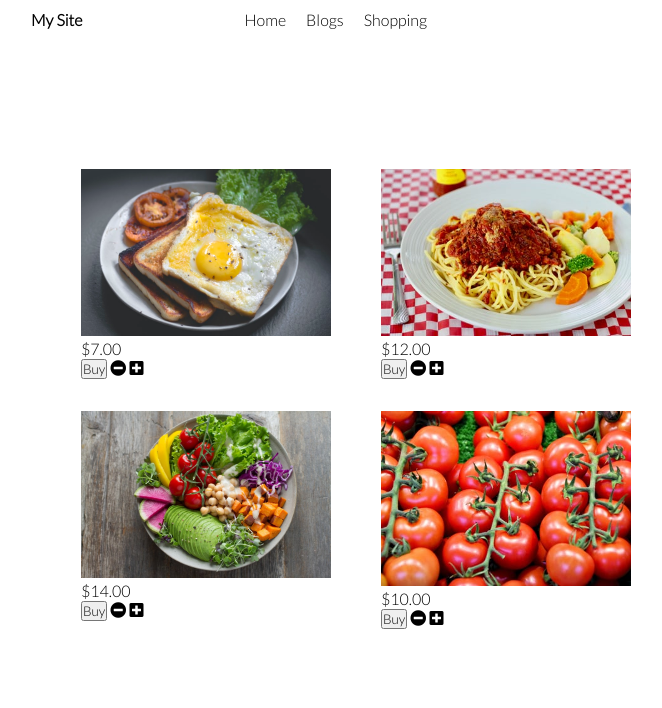
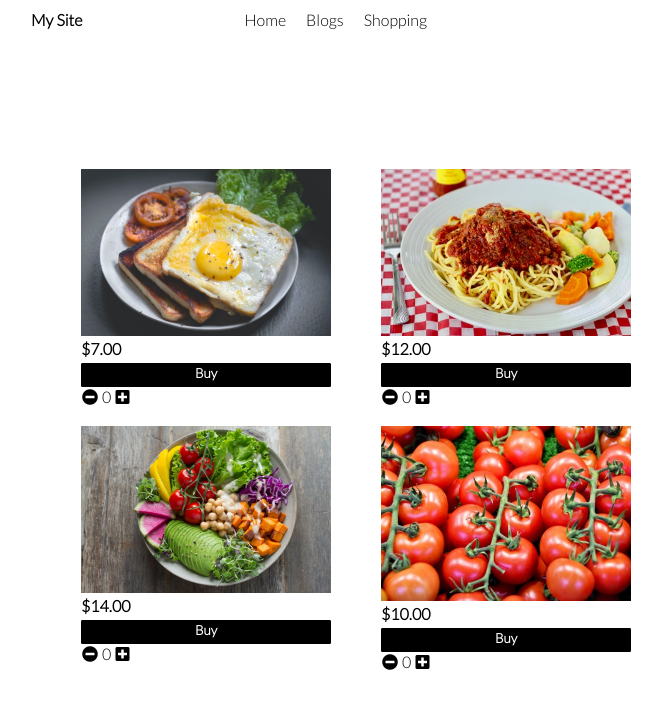
Before and after one commit to Joe-Powell/Shopping_Cart2021, a plain HTML site: page index.html in a window 1280 px wide. Shown: the whole page, without its empty margins (269-931 px from the left). Drawn offline with Linux system fonts and the light colour scheme.

Commit message:
fix error addQuantitySpan

```diff
--- a/index.html
+++ b/index.html
@@ -39,11 +39,15 @@
 
             </p>
             <button type='button' class="btn">Buy</button>
+            <div class="quantifiers">
                 <i class="fas fa-minus-circle"></i>
-            <span class='quant1'></span>
+                <span class='quant1'>0</span>
                 <i class="fas fa-plus-square"></i>
+            </div>
             <span class='totalPriceSpan1 totalPriceSpan'></span>
         </div>
+
+
 
         <div class="card">
             <div class="imgCont">
@@ -53,9 +57,11 @@
 
             </p>
             <button type='button' class="btn">Buy</button>
+            <div class="quantifiers">
                 <i class="fas fa-minus-circle"></i>
-            <span class='quant2'></span>
+                <span class='quant2'>0</span>
                 <i class="fas fa-plus-square"></i>
+            </div>
             <span class='totalPriceSpan2 totalPriceSpan'></span>
         </div>
 
@@ -67,9 +73,11 @@
 
             </p>
             <button type='button' class="btn">Buy</button>
+            <div class="quantifiers">
                 <i class="fas fa-minus-circle"></i>
-            <span class='quant3'></span>
+                <span class='quant3'>0</span>
                 <i class="fas fa-plus-square"></i>
+            </div>
             <span class='totalPriceSpan3 totalPriceSpan'></span>
         </div>
 
@@ -81,9 +89,11 @@
 
             </p>
             <button type='button' class="btn">Buy</button>
+            <div class="quantifiers">
                 <i class="fas fa-minus-circle"></i>
-            <span class='quant4'></span>
+                <span class='quant4'>0</span>
                 <i class="fas fa-plus-square"></i>
+            </div>
             <span class='totalPriceSpan4 totalPriceSpan'></span>
         </div>
 
--- a/main.js
+++ b/main.js
@@ -42,6 +42,9 @@ const imgCont = document.querySelectorAll('.imgCont');
 const img = document.querySelectorAll('img');
 const itemPrice = document.querySelectorAll('.itemPrice');
 const btns = document.querySelectorAll('.btn');
+const plusSquare = document.querySelectorAll('.fa-plus-square');
+const quantifiers = document.querySelectorAll('.quantifiers')
+
 
 
 
@@ -59,11 +62,16 @@ for (let i = 0; i < cards.length; i++) {
         totalItems(items[i])
         totalPrice(items[i])
         addQuantitySpan()
+
     })
 
 
 
+
+
 }
+
+
 
 
 
@@ -99,12 +107,15 @@ function addItem(add) {
 }
 
 
-// add quantity to each items card. invokes 2 times,  inside for loop and invokes when the page loads
+
+
+
+// add quantity to each items card. 2 places  btns[i].addEventListener and below
 function addQuantitySpan() {
 
     let itemsStored = localStorage.getItem('items')
     itemsStored = JSON.parse(itemsStored)
-
+    if (itemsStored) {
         if (itemsStored.Eggs) {
             document.querySelector('.quant1').innerHTML = itemsStored.Eggs.incart;
             document.querySelector('.totalPriceSpan1').innerHTML = `$${itemsStored.Eggs.incart * itemsStored.Eggs.price}.00`;
@@ -121,11 +132,26 @@ function addQuantitySpan() {
             document.querySelector('.quant4').innerHTML = itemsStored.Tomatoes.incart;
             document.querySelector('.totalPriceSpan4').innerHTML = `$${itemsStored.Tomatoes.incart * itemsStored.Tomatoes.price}.00`;
         }
-
+    }
 
 }
 
-addQuantitySpan()
+
+// click on plus
+function clickPlus() {
+    for (let j = 0; j < plusSquare.length; j++) {
+        plusSquare[j].addEventListener('click', () => {
+            console.log('clicked addMore')
+
+            btns[j].click()
+
+        })
+    }
+}
+
+addQuantitySpan() // must be after clickPlus() or gives error -- the clickPlus wont work
+clickPlus()
+
 
 // totalItems
 function totalItems(item) {
@@ -149,6 +175,11 @@ function totalItems(item) {
 
 }
 
+
+
+
+
+
 // whenPageLoads
 
 function whenPageLoads() {
@@ -169,6 +200,8 @@ function whenPageLoads() {
 }
 
 whenPageLoads();
+
+
 
 
 
--- a/style.css
+++ b/style.css
@@ -42,23 +42,65 @@ nav ul li {
     grid-template-columns: 1fr 1fr;
 }
 
+
+/* card */
 .card {
     width: 250px;
     height: fit-content;
     margin: 10px ;
 }
+
 .card .imgCont {
     width: 100%;
     height: 80%;
 }
+
 .card .imgCont img {
     width:100%;
     height: auto;
 
 }
 
-.card .totalPriceSpan {
-    display: block;
-    padding: 6px;
+
+
+.itemPrice {
+    padding:0 0 5px;
     font-weight:bold;
 }
+
+.card .btn {
+    width: 100%;
+    display: block;
+    background-color: black;
+    border:1px solid black;
+    color:white;
+    padding:1px 4px 5px 4px;
+    font-weight: bold;
+    transition: .7s;
+    cursor: pointer;
+    border-radius: 1px;
+}
+
+.card .btn:hover {
+    background-color: rgb(58, 55, 55);
+
+}
+
+.quantifiers {
+    display: inline-block;
+
+}
+
+
+
+.quantifiers .fas {
+    cursor: pointer;
+    padding: 0 1px;
+}
+
+.card .totalPriceSpan {
+    width: fit-content;
+    display: inline-block;
+    padding: 4px 0 0 50%;
+    font-weight:bold;
+}
```
Also changed, not shown: notesErrors.txt (added). Lines whose indentation alone changed are shown as unchanged.
